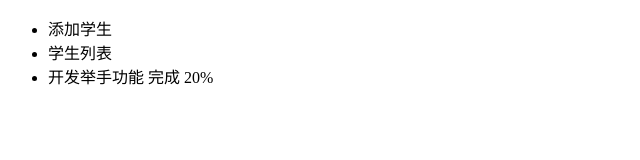
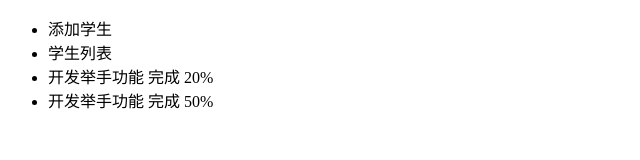
Before and after one commit to 5211314qm/etoak, a plain HTML site: page index.html in a window 1280 px wide. Shown: the whole page, without its empty margins (0-640 px from the left). Drawn offline with Linux system fonts and the light colour scheme.

Commit message:
开水举手功能完成了50%

```diff
--- a/index.html
+++ b/index.html
@@ -8,6 +8,7 @@
 			<li>添加学生</li>
 			<li>学生列表</li>
 			<li>开发举手功能 完成 20%</li>
+			<li>开发举手功能 完成 50%</li>
 		</ul>
 	</body>
 </html>
```
